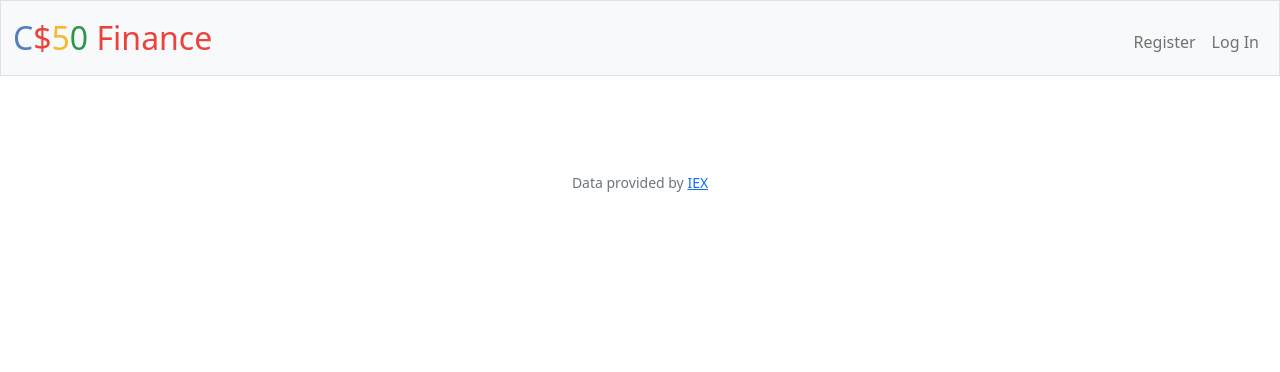
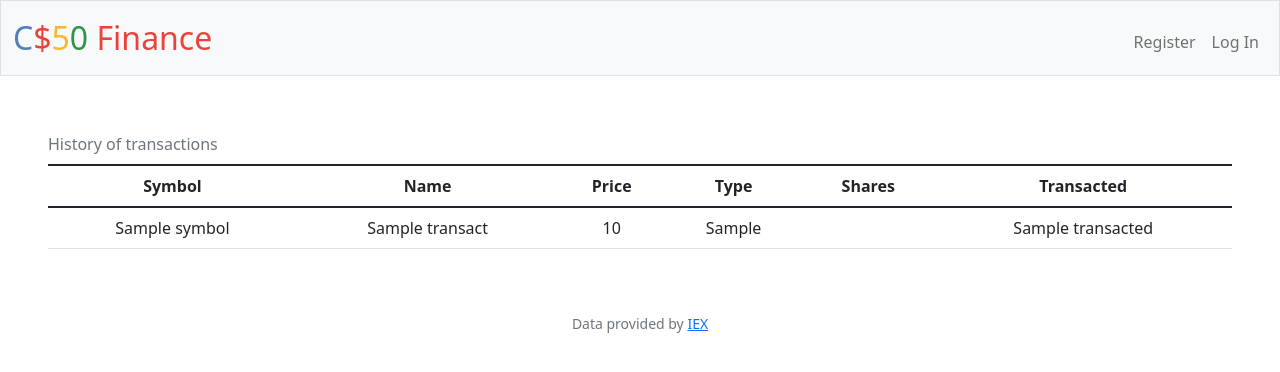
Before and after one commit to rohityellapu/CS50x, a Flask app: template 9.Flask/PSET/finance/templates/history.html in a window 1280 px wide. Shown: the top 372 px of the page. Run offline with Flask 2, Linux system fonts and the light colour scheme; the template is opened without the code that fills it: most values are stand-ins (such as "Sample title", 1, 10 or a date in 2020); some libraries are stand-ins or nearby versions.

Commit message:
Sat, Dec 17, 2022, 7:17 AM +00:00

```diff
--- a/9.Flask/PSET/finance/templates/history.html
+++ b/9.Flask/PSET/finance/templates/history.html
@@ -6,6 +6,32 @@ Log In
 
 {% block main %}
 
+<table class="table caption-top">
+    <caption>History of transactions</caption>
+    <thead>
+        <tr>
 
+            <th scope="col">Symbol</th>
+            <th scope="col">Name</th>
+            <th scope="col">Price</th>
+            <th scope="col">Type</th>
+            <th scope="col">Shares</th>
+            <th scope="col">Transacted</th>
+        </tr>
+    </thead>
+    <tbody>
+        {% for transact in history %}
+        <tr>
+            <td>{{ transact.symbol }}</td>
+            <td>{{ transact.stock_name }}</td>
+            <td>{{ transact.stock_price }}</td>
+            <td>{{ transact.transaction_type }}</td>
+            <td>{{ transact.no_of_shares }}</td>
+            <td>{{ transact.transacted }}</td>
+
+        </tr>
+        {% endfor %}
+    </tbody>
+</table>
 
 {% endblock %}
```
